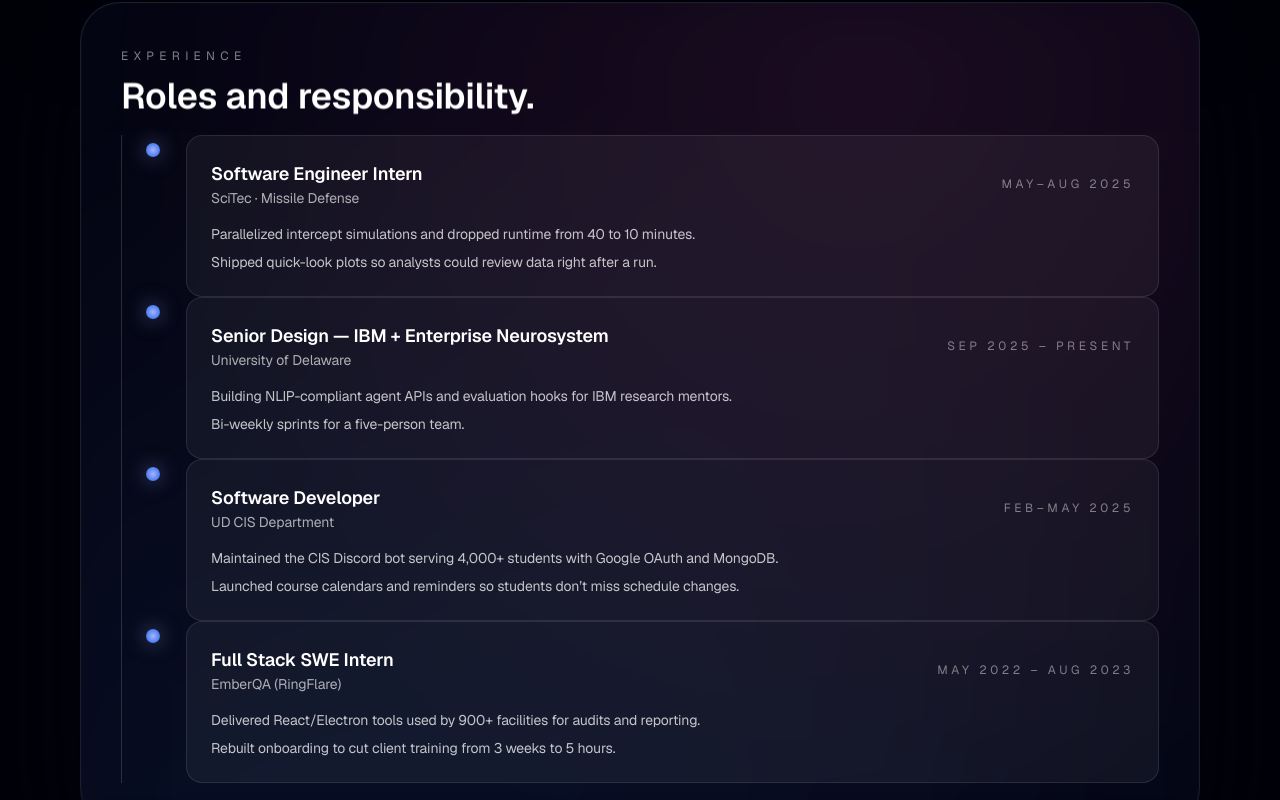
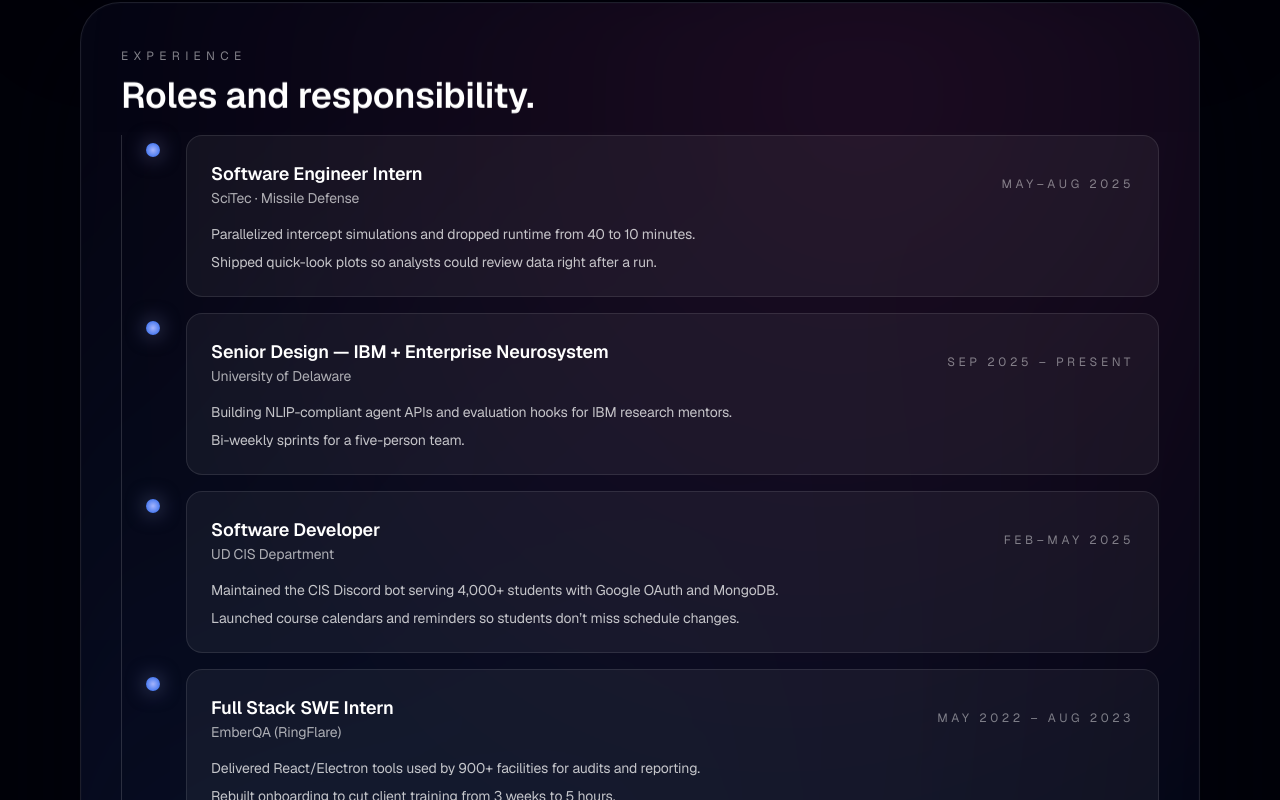
Before and after one commit to bzlatin/personal-portfolio, a Next.js app: page / in a window 1280 px wide. Shown: the part 1740-2540 px from the top of the page. Built offline with nearby package versions, Linux system fonts and the light colour scheme.

Commit message:
margin added

```diff
--- a/src/app/page.tsx
+++ b/src/app/page.tsx
@@ -668,7 +668,7 @@ const ExperienceSection = () => (
       title='Roles and responsibility.'
       copy=''
     />
-    <ol className='relative border-l border-white/15 pl-6'>
+    <ol className='mb-6 relative border-l border-white/15 pl-6 space-y-4'>
       {experiences.map((experience, idx) => (
         <ExperienceItem
           key={experience.role}
```
